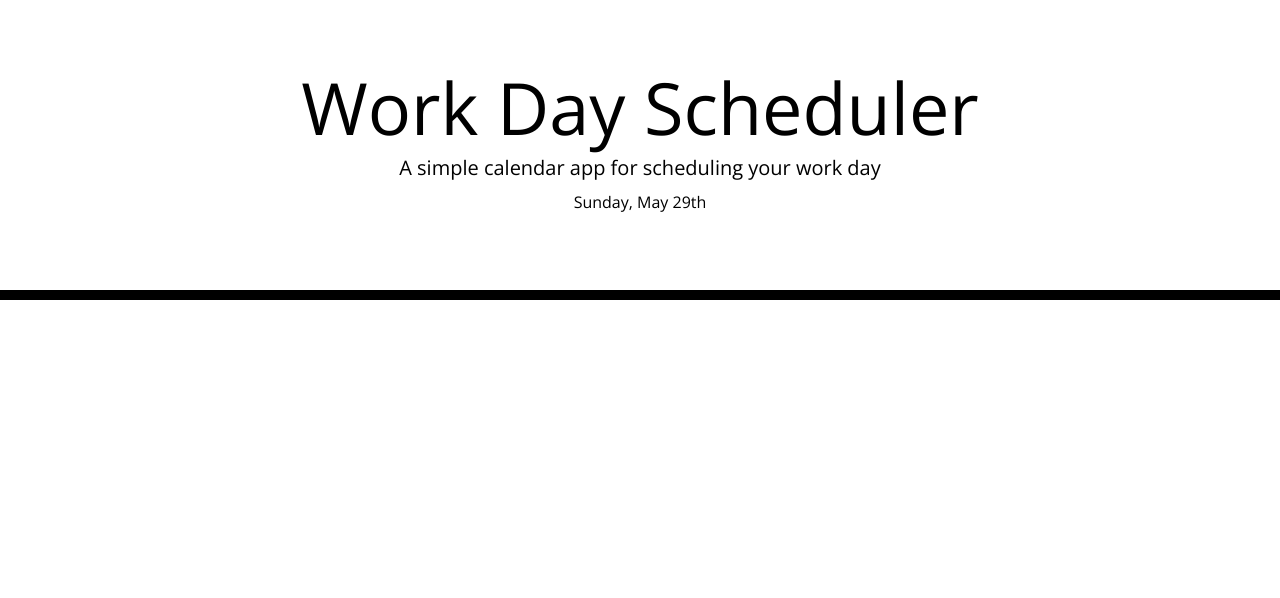
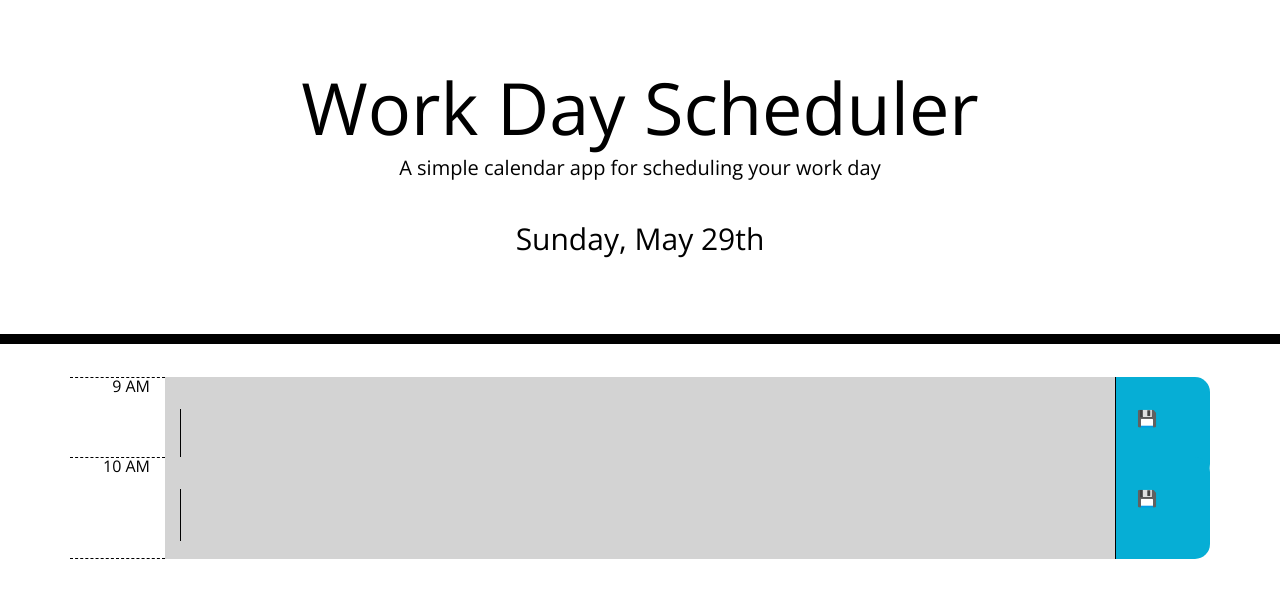
Before and after one commit to gabeab34/GAB-DayScheduler, a plain HTML site: page index.html in a window 1280 px wide. Drawn offline with nearby package versions, Linux system fonts and the light colour scheme.

Commit message:
added first two time blocks

```diff
--- a/calender.js
+++ b/calender.js
@@ -1,4 +1,17 @@
-
 
 var today = moment();
 $(".currentdate").append(today.format("dddd, MMMM Do"));
+
+var timeSlot = $(".hour");
+var now = parseInt(moment().format("H"));
+
+$.each(timeSlot, function (i, hour) {
+  var hourId = parseInt($(this).attr("id"));
+  if (hourId === now) {
+    $(this).next().addClass("present");
+  } else if (hourId < now) {
+    $(this).next().addClass("past");
+  } else if (hourId > now) {
+    $(this).next().addClass("future");
+  }
+});
--- a/index.html
+++ b/index.html
@@ -30,11 +30,38 @@
     </header>
     <div class="container">
       <!-- Timeblocks go here -->
-    </div>
+      <div class="row">
+        <div class="col-1 hour" id="9">9 AM</div>
+        <div class="col-10 appointment-area">
+          <textarea
+            id="9AM"
+            class="appointment-text"
+            rows="2"
+            cols="100"
+          ></textarea>
+        </div>
+        <div class="col-1 saveBtn">
+          <button id="9am" class="floppybtn">💾</button>
+        </div>
+      </div>
+      <div class="row">
+        <div class="col-1 hour" id="10">10 AM</div>
+        <div class="col-10 appointment-area">
+          <textarea
+            id="9AM"
+            class="appointment-text"
+            rows="2"
+            cols="100"
+          ></textarea>
+        </div>
+        <div class="col-1 saveBtn">
+          <button id="9am" class="floppybtn">💾</button>
+        </div>
+      </div>
+
 
     <script src="https://code.jquery.com/jquery-3.4.1.min.js"></script>
     <script src="https://cdnjs.cloudflare.com/ajax/libs/moment.js/2.24.0/moment.min.js"></script>
-    <script src="https://cdn.jsdelivr.net/npm/dayjs@1.11.2/dayjs.min.js"></script>
     <script src ="calender.js"></script>
 
   </body>
--- a/style.css
+++ b/style.css
@@ -21,6 +21,11 @@ textarea{
   border-bottom: 10px solid black;
 }
 
+.currentdate {
+  font-size: 30px;
+  padding-top: 30px;
+}
+
 .description{
   white-space: pre-wrap;
 }
@@ -40,6 +45,8 @@ textarea{
   background-color: #ffffff;
   color: #000000;
   border-top: 1px dashed #000000;
+  border-bottom: 1px dashed black;
+  text-align: right;
 }
 
 .past {
@@ -69,3 +76,8 @@ textarea{
   font-size: 20px;
   transition: all .3s ease-in-out;
 }
+
+.floppybtn {
+  background-color: #06AED5;
+  border: #06AED5;
+}
```
